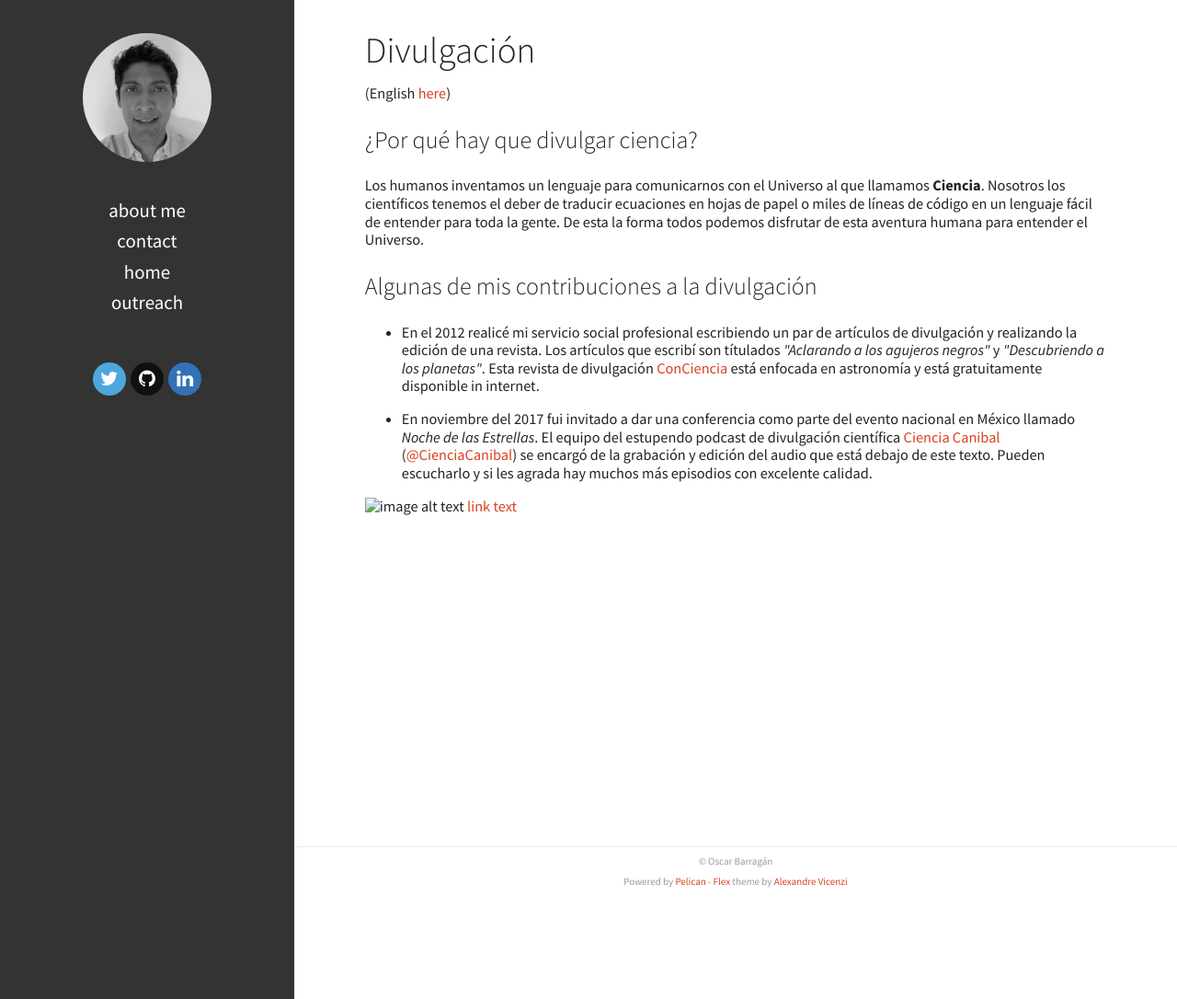
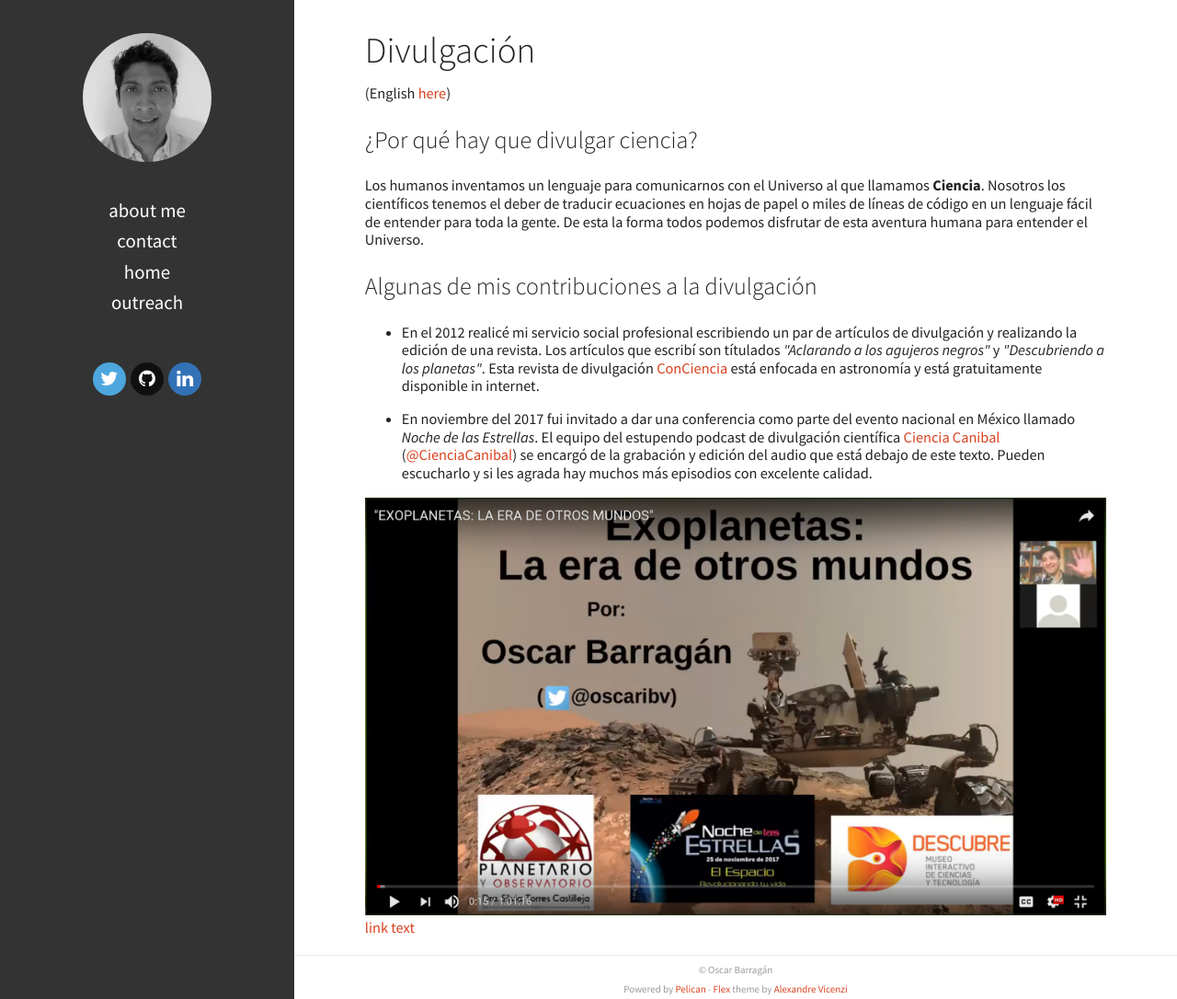
Before and after one commit to oscaribv/oscaribv.github.io, a Jekyll site: the page pages/outreach-es.html, which Jekyll copies as it is, in a window 1280 px wide and 1086 px high. Shown: the whole window at 92% size. Built offline with Jekyll 4.4.1, drawn with Linux system fonts in a browser that asks for light colours.

Commit message:
Added exo1 image

```diff
--- a/feeds/all.atom.xml
+++ b/feeds/all.atom.xml
@@ -1,2 +1,2 @@
 <?xml version="1.0" encoding="utf-8"?>
-<feed xmlns="http://www.w3.org/2005/Atom"><title>Oscar Barragán web page</title><link href="/" rel="alternate"></link><link href="/feeds/all.atom.xml" rel="self"></link><id>/</id><updated>2018-02-17T15:32:52+00:00</updated></feed>
+<feed xmlns="http://www.w3.org/2005/Atom"><title>Oscar Barragán web page</title><link href="/" rel="alternate"></link><link href="/feeds/all.atom.xml" rel="self"></link><id>/</id><updated>2018-02-17T15:45:50+00:00</updated></feed>
--- a/pages/outreach-es.html
+++ b/pages/outreach-es.html
@@ -82,7 +82,7 @@ Nosotros los científicos tenemos el deber de traducir ecuaciones en hojas de pa
 <p>En noviembre del 2017 fui invitado a dar una conferencia como parte del evento nacional en México llamado <em>Noche de las Estrellas</em>. El equipo del estupendo podcast de divulgación científica <a href="https://www.facebook.com/CienciaCanibal/">Ciencia Canibal</a> (<a href="https://twitter.com/CienciaCanibal">@CienciaCanibal</a>) se encargó de la grabación y edición del audio que está debajo de este texto. Pueden escucharlo y si les agrada hay muchos más episodios con excelente calidad.</p>
 </li>
 </ul>
-<p><img alt="image alt text" src="oscaribv.github.io/images/exo1.png">
+<p><img alt="image alt text" src="https://oscaribv.github.io/pages/images/exo1.png">
 <a href="https://youtu.be/BadebnrotFI" title="exoplanetas">link text</a></p>
   </div>
 </article>
```
Also changed, not shown: pages/home-es.html (line endings or trailing spaces), pages/images/exo1.png (renamed from images/exo1.png).
